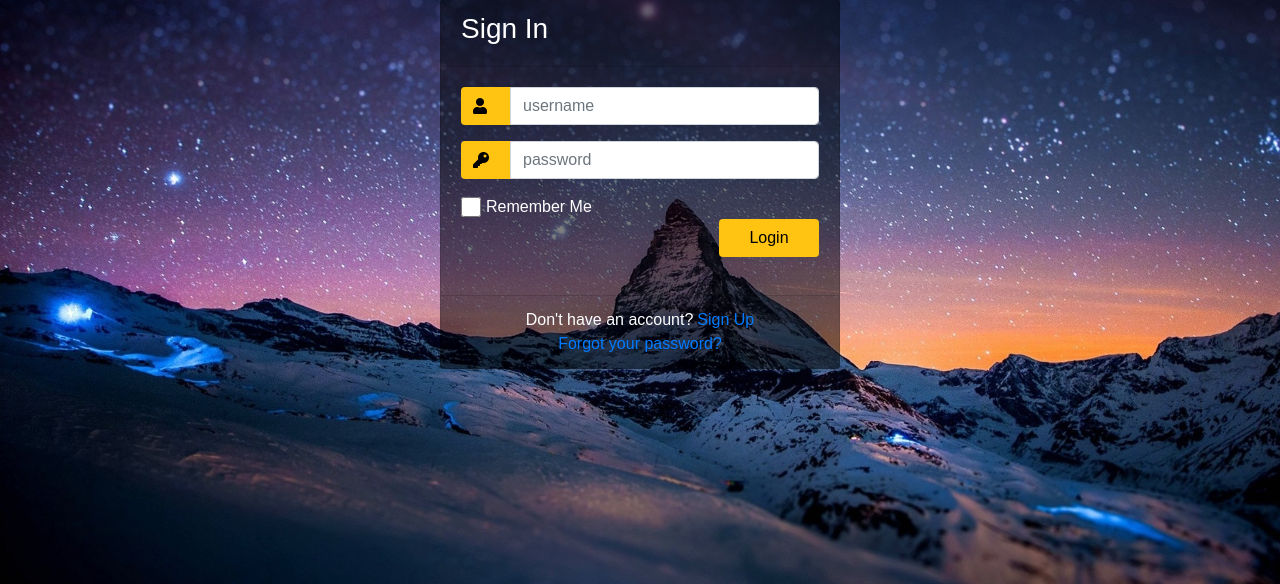
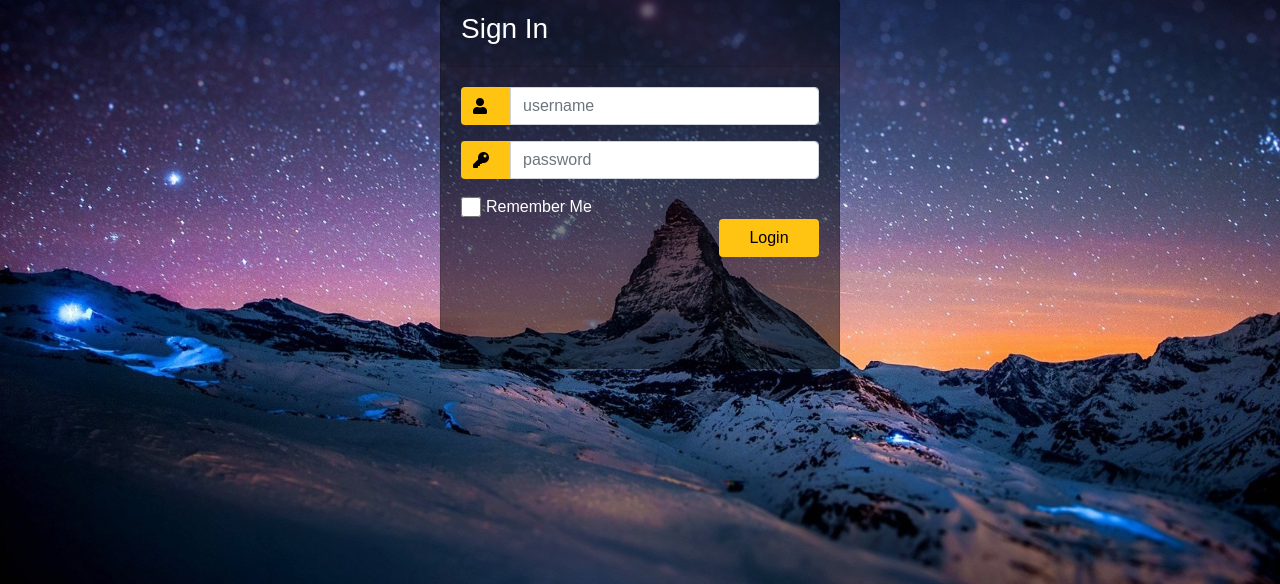
Before and after one commit to Skynet843/biplabchem_backend, a Flask app: page / in a window 1280 px wide. Shown: the part 216-800 px from the top of the page. Run offline with Flask 2, Linux system fonts and the light colour scheme; some libraries are stand-ins or nearby versions; some web fonts are replaced.

Commit message:
Final Destination

```diff
--- a/templates/adminDetails.html
+++ b/templates/adminDetails.html
@@ -74,7 +74,7 @@
     </div>
   </div>
         <tr>
-            <th scope="row">{{item.id}}</th>
+            <th scope="row">{{loop.index}}</th>
             <td>{{item.first_part}}</td>
             <td>{{item.second_part}}</td>
             <td>
@@ -167,7 +167,7 @@
     </div>
   </div>
         <tr>
-            <th scope="row">{{item.id}}</th>
+            <th scope="row">{{loop.index}}</th>
             <td>{{item.first_part}}</td>
             <td>{{item.second_part}}</td>
             <td>
@@ -261,7 +261,7 @@
     </div>
   </div>
         <tr>
-            <th scope="row">{{item.id}}</th>
+            <th scope="row">{{loop.index}}</th>
             <td>{{item.first_part}}</td>
             <td>{{item.second_part}}</td>
             <td>
--- a/templates/adminLogin.html
+++ b/templates/adminLogin.html
@@ -47,14 +47,6 @@
 					</div>
 				</form>
 			</div>
-			<div class="card-footer">
-				<div class="d-flex justify-content-center links">
-					Don't have an account?<a href="#">Sign Up</a>
-				</div>
-				<div class="d-flex justify-content-center">
-					<a href="#">Forgot your password?</a>
-				</div>
-			</div>
         </div>
 
 
--- a/templates/adminPublication.html
+++ b/templates/adminPublication.html
@@ -70,7 +70,7 @@
 
                         <!-- Modal Header -->
                         <div class="modal-header">
-                          <h4 class="modal-title">Modal Heading</h4>
+                          <h4 class="modal-title">Edit Publication</h4>
                           <button type="button" class="close" data-dismiss="modal">&times;</button>
                         </div>
                         <!-- Modal body -->
@@ -133,7 +133,7 @@
                     <input type="hidden" name="id" value="{{item.id}}">
                 </form>
                 <tr>
-                    <td>{{count}}</td>
+                    <td>{{loop.index}}</td>
                     <td class="text-center align-middle h4">{{item.title}}</td>
                     <td><img src="{{item.image}}" class="img-thumbnail w-100 h-auto" alt=""></td>
                     <td class="align-middle">
```
